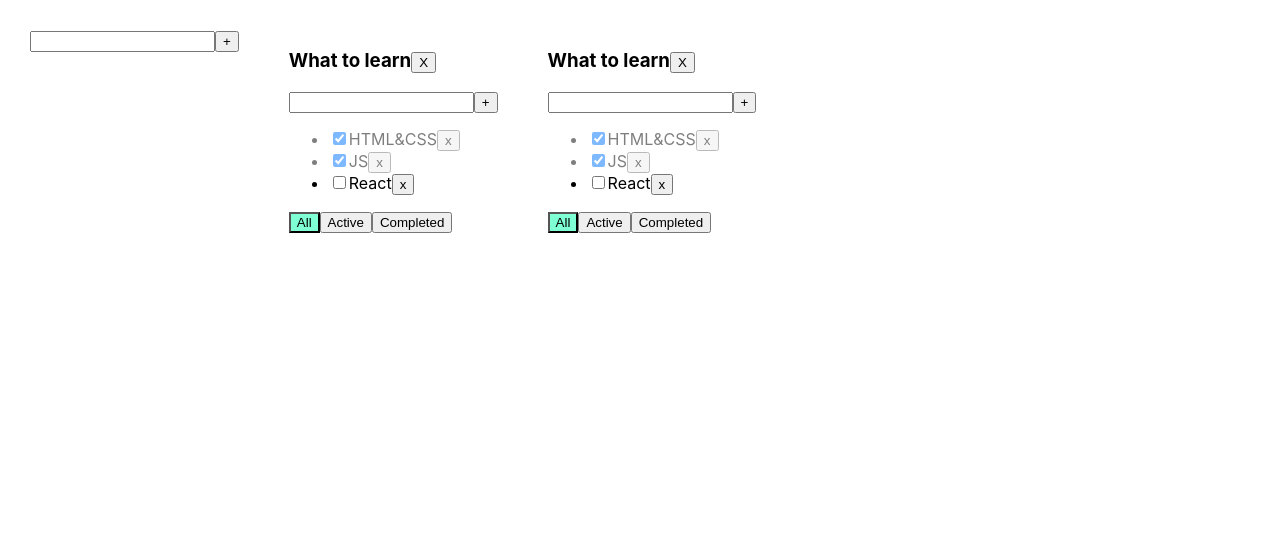
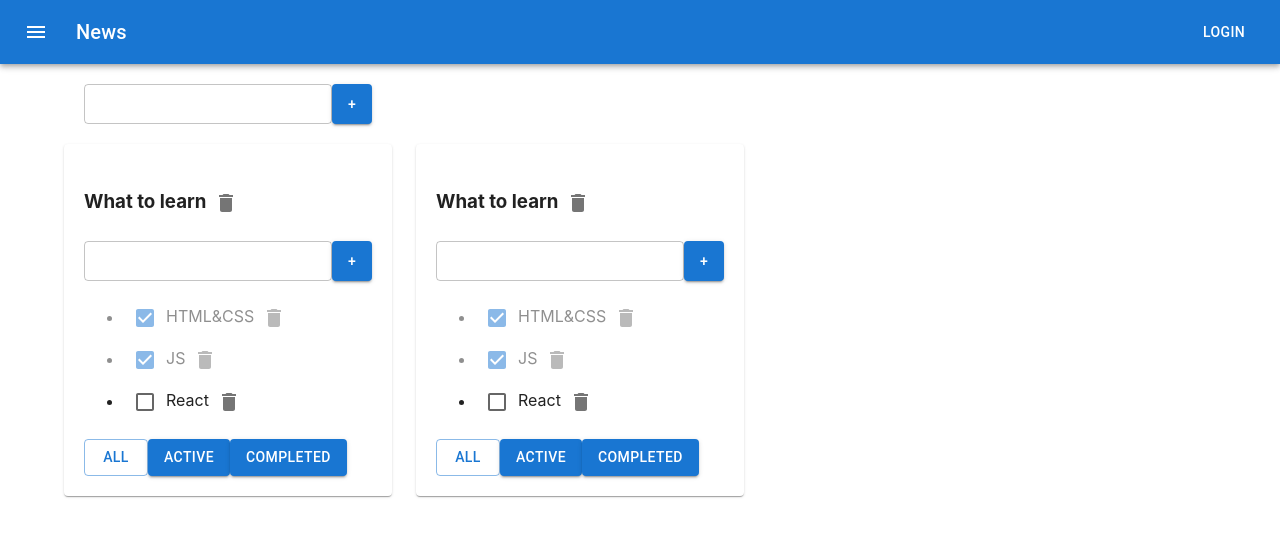
Before and after one commit to Viktoriyadegt/todolist, a React (Create React App) app: page / in a window 1280 px wide. Shown: the top 536 px of the page. Built offline with nearby package versions, Linux system fonts and the light colour scheme.

Commit message:
lesson_7(material ui)

```diff
--- a/package.json
+++ b/package.json
@@ -3,6 +3,11 @@
   "version": "0.1.0",
   "private": true,
   "dependencies": {
+    "@emotion/react": "^11.8.2",
+    "@emotion/styled": "^11.8.1",
+    "@mui/icons-material": "^5.5.1",
+    "@mui/material": "^5.5.1",
+    "@mui/styled-engine-sc": "^5.4.2",
     "@testing-library/jest-dom": "^5.14.1",
     "@testing-library/react": "^12.0.0",
     "@testing-library/user-event": "^13.2.1",
@@ -14,6 +19,7 @@
     "react": "^17.0.2",
     "react-dom": "^17.0.2",
     "react-scripts": "5.0.0",
+    "styled-components": "^5.3.3",
     "typescript": "^4.4.2",
     "uuid": "^8.3.2",
     "web-vitals": "^2.1.0"
--- a/src/App.css
+++ b/src/App.css
@@ -1,11 +1,4 @@
-.App {
- display: flex;
-  padding: 30px;
-}
 
-.App > div {
-margin-right: 50px;
-}
 .error {
  border:red 1px solid;
 }
--- a/src/App.tsx
+++ b/src/App.tsx
@@ -3,6 +3,8 @@ import './App.css';
 import {TasksType, Todolist} from "./Todolist";
 import {v1} from "uuid";
 import AppItemForm from "./AppItemForm";
+import ButtonAppBar from "./Compenents/ButtonAppBar";
+import {Container, Grid, Paper} from "@mui/material";
 
 export type FilterValuesType = 'all' | 'active' | 'completed'
 export type TodolistType = {
@@ -35,45 +37,52 @@ function App() {
         {id: todolistId2, title: 'What to learn', filter: 'all'}
     ])
 
-    const removeTask = (todolistId:string, id: string) => {
-        setTasks({...tasks,[todolistId]: tasks[todolistId].filter(f=>f.id!==id)})
+    const removeTask = (todolistId: string, id: string) => {
+        setTasks({...tasks, [todolistId]: tasks[todolistId].filter(f => f.id !== id)})
     }
 
-    const addTask = (todolistId:string, title: string) => {
+    const addTask = (todolistId: string, title: string) => {
         const newTask = {id: v1(), title: title, isDone: false};
-        setTasks({...tasks,[todolistId]: [newTask, ...tasks[todolistId]]})
+        setTasks({...tasks, [todolistId]: [newTask, ...tasks[todolistId]]})
     }
 
-    const changeFilter = (todolistId:string, value: FilterValuesType) => {
-        setTodolists(todolists.map(m=>m.id===todolistId ? {...m,filter:value} : m))
+    const changeFilter = (todolistId: string, value: FilterValuesType) => {
+        setTodolists(todolists.map(m => m.id === todolistId ? {...m, filter: value} : m))
     }
 
-    const onChangeTaskStatus = (todolistId:string, id: string, isDone: boolean) => {
-        setTasks({...tasks, [todolistId]: tasks[todolistId].map(m=>m.id===id ? {...m, isDone: isDone} : m)
+    const onChangeTaskStatus = (todolistId: string, id: string, isDone: boolean) => {
+        setTasks({
+            ...tasks, [todolistId]: tasks[todolistId].map(m => m.id === id ? {...m, isDone: isDone} : m)
 
-    })}
+        })
+    }
     const removeTodo = (todolistId: string) => {
-        setTodolists(todolists.filter(f=>f.id!==todolistId))
+        setTodolists(todolists.filter(f => f.id !== todolistId))
 
     }
-    const AddTodolistTitle = (title:string) => {
-        const newTodo:TodolistType = {id:v1(), title:title, filter:'all'}
-        setTodolists([newTodo,...todolists]);
-        setTasks({...tasks, [newTodo.id]:[]})
+    const AddTodolistTitle = (title: string) => {
+        const newTodo: TodolistType = {id: v1(), title: title, filter: 'all'}
+        setTodolists([newTodo, ...todolists]);
+        setTasks({...tasks, [newTodo.id]: []})
     }
-    const editableTodoTitle = (todolistId:string, title:string) => {
-        setTodolists(todolists.map(m=>m.id===todolistId ? {...m,title:title} : m))
+    const editableTodoTitle = (todolistId: string, title: string) => {
+        setTodolists(todolists.map(m => m.id === todolistId ? {...m, title: title} : m))
 
 
     }
-    const editableTaskTitle = (todolistId:string, TID:string, title:string) => {
-        setTasks({...tasks,[todolistId]: tasks[todolistId].map(m=>m.id===TID ? {...m,title:title} : m)})
+    const editableTaskTitle = (todolistId: string, TID: string, title: string) => {
+        setTasks({...tasks, [todolistId]: tasks[todolistId].map(m => m.id === TID ? {...m, title: title} : m)})
     }
 
 
     return (
         <div className="App">
+            <ButtonAppBar/>
+            <Container fixed>
+                <Grid container style={{padding: '20px'}}>
                     <AppItemForm callback={AddTodolistTitle}/>
+                </Grid>
+                <Grid container spacing={3}>
                     {todolists.map(m => {
                         let tasksForTodoList = tasks[m.id];
                         if (m.filter === 'active') {
@@ -82,7 +91,8 @@ function App() {
                             tasksForTodoList = tasksForTodoList.filter(t => t.isDone === true)
                         }
 
-                    return (
+                        return <Grid item>
+                            <Paper style={{padding: '20px'}}>
                             <Todolist
                                 key={m.id}
                                 todolistId={m.id}
@@ -97,10 +107,12 @@ function App() {
                                 editableTodoTitle={editableTodoTitle}
                                 editableTaskTitle={editableTaskTitle}
                             />
-                    )
-                }
-            )}
+                            </Paper>
+                        </Grid>
+                    })}
+                </Grid>
 
+            </Container>
 
         </div>
     );
--- a/src/AppItemForm.tsx
+++ b/src/AppItemForm.tsx
@@ -1,10 +1,11 @@
 import React, {ChangeEvent, KeyboardEvent, useState} from 'react';
+import {Button, TextField} from "@mui/material";
 
 export type EdiTableSpanType = {
-    callback:(title:string)=>void
+    callback: (title: string) => void
 
 }
-const AppItemForm = (props:EdiTableSpanType) => {
+const AppItemForm = (props: EdiTableSpanType) => {
     const [title, setTitle] = useState('')
     const [error, setError] = useState<string | null>(null)
 
@@ -16,7 +17,7 @@ const AppItemForm = (props:EdiTableSpanType) => {
         setError('')
         if (e.key === 'Enter') {
             if (title.trim() !== '') {
-                props.callback( title.trim())
+                props.callback(title.trim())
                 setTitle('')
             } else {
                 setError('Title is required!')
@@ -25,7 +26,7 @@ const AppItemForm = (props:EdiTableSpanType) => {
     }
     const addTaskNewTaskTitle = () => {
         if (title.trim() !== '') {
-            props.callback( title.trim())
+            props.callback(title.trim())
             setTitle('')
         } else {
             setError('Title is required!')
@@ -34,13 +35,21 @@ const AppItemForm = (props:EdiTableSpanType) => {
 
     return (
         <div>
-            <input value={title}
-                   onChange={OnChangeHandler}
-                   onKeyPress={onKeyPressHandler}
-                   className={error ? 'error' : ''}
+
+            <TextField
+                error={!!error}
+                id="outlined-basic"
+                label={title}
+                variant="outlined"
+                value={title}
+                onChange={OnChangeHandler}
+                onKeyPress={onKeyPressHandler}
+                helperText={error}
+                size={'small'}
             />
-            <button onClick={addTaskNewTaskTitle}>+</button>
-            {error && <div className={'error-message'}>Title is required!</div>}
+            {/*    <button onClick={addTaskNewTaskTitle}>+</button>*/}
+            <Button variant="contained" onClick={addTaskNewTaskTitle}
+                    style={{maxWidth: '40px', maxHeight: '40px', minWidth: '40px', minHeight: '40px'}}>+</Button>
         </div>
     );
 };
--- /dev/null
+++ b/src/Compenents/ButtonAppBar.tsx
@@ -0,0 +1,32 @@
+import * as React from 'react';
+import AppBar from '@mui/material/AppBar';
+import Box from '@mui/material/Box';
+import Toolbar from '@mui/material/Toolbar';
+import Typography from '@mui/material/Typography';
+import Button from '@mui/material/Button';
+import IconButton from '@mui/material/IconButton';
+import MenuIcon from '@mui/icons-material/Menu';
+
+export default function ButtonAppBar() {
+    return (
+        <Box sx={{ flexGrow: 1 }}>
+            <AppBar position="static">
+                <Toolbar>
+                    <IconButton
+                        size="large"
+                        edge="start"
+                        color="inherit"
+                        aria-label="menu"
+                        sx={{ mr: 2 }}
+                    >
+                        <MenuIcon />
+                    </IconButton>
+                    <Typography variant="h6" component="div" sx={{ flexGrow: 1 }}>
+                        News
+                    </Typography>
+                    <Button color="inherit">Login</Button>
+                </Toolbar>
+            </AppBar>
+        </Box>
+    );
+}
--- a/src/Todolist.tsx
+++ b/src/Todolist.tsx
@@ -2,6 +2,8 @@ import React, {ChangeEvent, KeyboardEvent, useState} from "react";
 import {FilterValuesType} from "./App";
 import EditableSpan, {EditableSpanType} from "./EditableSpan";
 import AppItemForm from "./AppItemForm";
+import {Button, Checkbox, IconButton} from "@mui/material";
+import {Delete} from "@mui/icons-material";
 
 export type TasksType = {
     id: string
@@ -19,8 +21,8 @@ export type TodolistPropsType = {
     onChangeTaskStatus: (todolistId: string, id: string, isDone: boolean) => void
     filter: FilterValuesType
     removeTodo: (todolistId: string) => void
-    editableTodoTitle: (todolistId:string, title:string)=>void
-    editableTaskTitle:(todolistId:string, TID:string, title:string)=>void
+    editableTodoTitle: (todolistId: string, title: string) => void
+    editableTaskTitle: (todolistId: string, TID: string, title: string) => void
 }
 export const Todolist = (props: TodolistPropsType) => {
 
@@ -39,15 +41,15 @@ export const Todolist = (props: TodolistPropsType) => {
     const onClickHandlerForRemoveTodo = () => {
         props.removeTodo(props.todolistId)
     }
-    const addTaskTitle = (title:string) => {
-        props.addTask(props.todolistId,title)
+    const addTaskTitle = (title: string) => {
+        props.addTask(props.todolistId, title)
 
     }
-    const editableTodoTitleHandler = (title:string) => {
+    const editableTodoTitleHandler = (title: string) => {
         props.editableTodoTitle(props.todolistId, title)
     }
-    const editableTaskTitleHandler = (TID:string,title:string) => {
-        props.editableTaskTitle(props.todolistId,TID,title )
+    const editableTaskTitleHandler = (TID: string, title: string) => {
+        props.editableTaskTitle(props.todolistId, TID, title)
 
     }
 
@@ -56,22 +58,27 @@ export const Todolist = (props: TodolistPropsType) => {
         <div>
             <h3>
                 <EditableSpan title={props.title} callback={editableTodoTitleHandler}/>
-                <button onClick={onClickHandlerForRemoveTodo}>X</button>
+                {/*<button onClick={onClickHandlerForRemoveTodo}>X</button>*/}
+                <IconButton aria-label="delete" onClick={onClickHandlerForRemoveTodo}>
+                    <Delete/>
+                </IconButton>
             </h3>
 
 
             <div>
                 <div>
-                   <AppItemForm  callback={addTaskTitle}/>
+                    <AppItemForm callback={addTaskTitle}/>
                 </div>
                 <ul>
                     {props.tasks.map(t => <li key={t.id} className={t.isDone === true ? 'is-done' : ''}>
-                        <input type='checkbox'
-                               checked={t.isDone}
-                               onChange={(e) => onChangeStatusHandler(t.id, e.currentTarget.checked)}
-                        />
-                        <EditableSpan title={t.title} callback={(title)=>editableTaskTitleHandler(t.id, title)}/>
-                        <button onClick={() => onClickRemoveTaskHandler(t.id)}>x</button>
+
+                        <Checkbox  checked={t.isDone}
+                                   onChange={(e) => onChangeStatusHandler(t.id, e.currentTarget.checked)} />
+                        <EditableSpan title={t.title} callback={(title) => editableTaskTitleHandler(t.id, title)}/>
+                        {/*<button onClick={() => onClickRemoveTaskHandler(t.id)}>x</button>*/}
+                        <IconButton aria-label="delete" onClick={() => onClickRemoveTaskHandler(t.id)}>
+                            <Delete/>
+                        </IconButton>
 
                     </li>)}
 
@@ -79,15 +86,16 @@ export const Todolist = (props: TodolistPropsType) => {
                 </ul>
             </div>
             <div>
-                <button className={props.filter === 'all' ? 'active-filter' : ''}
+                <Button variant={props.filter === 'all' ? 'outlined' : 'contained'}
                         onClick={() => onClickFilterHandler('all')}>All
-                </button>
-                <button className={props.filter === 'active' ? 'active-filter' : ''}
+                </Button>
+                <Button variant={props.filter === 'active' ? 'outlined' : 'contained'}
                         onClick={() => onClickFilterHandler('active')}>Active
-                </button>
-                <button className={props.filter === 'completed' ? 'active-filter' : ''}
+                </Button>
+                <Button variant={props.filter === 'completed' ? 'outlined' : 'contained'}
                         onClick={() => onClickFilterHandler('completed')}>Completed
-                </button>
+                </Button>
+
             </div>
 
         </div>
```
Also changed, not shown: src/EditableSpan.tsx (+8 -1 lines), 1 other file (tests, documents, lock files or other folders). Lines whose indentation alone changed are shown as unchanged.
